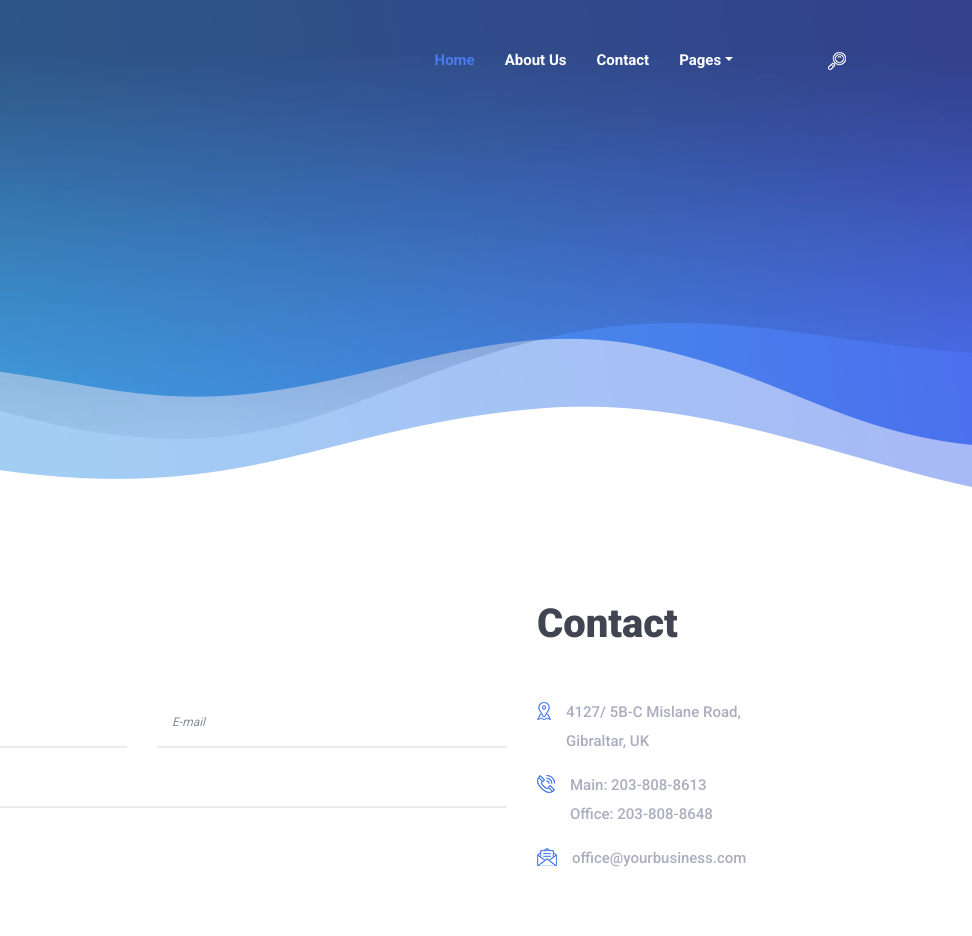
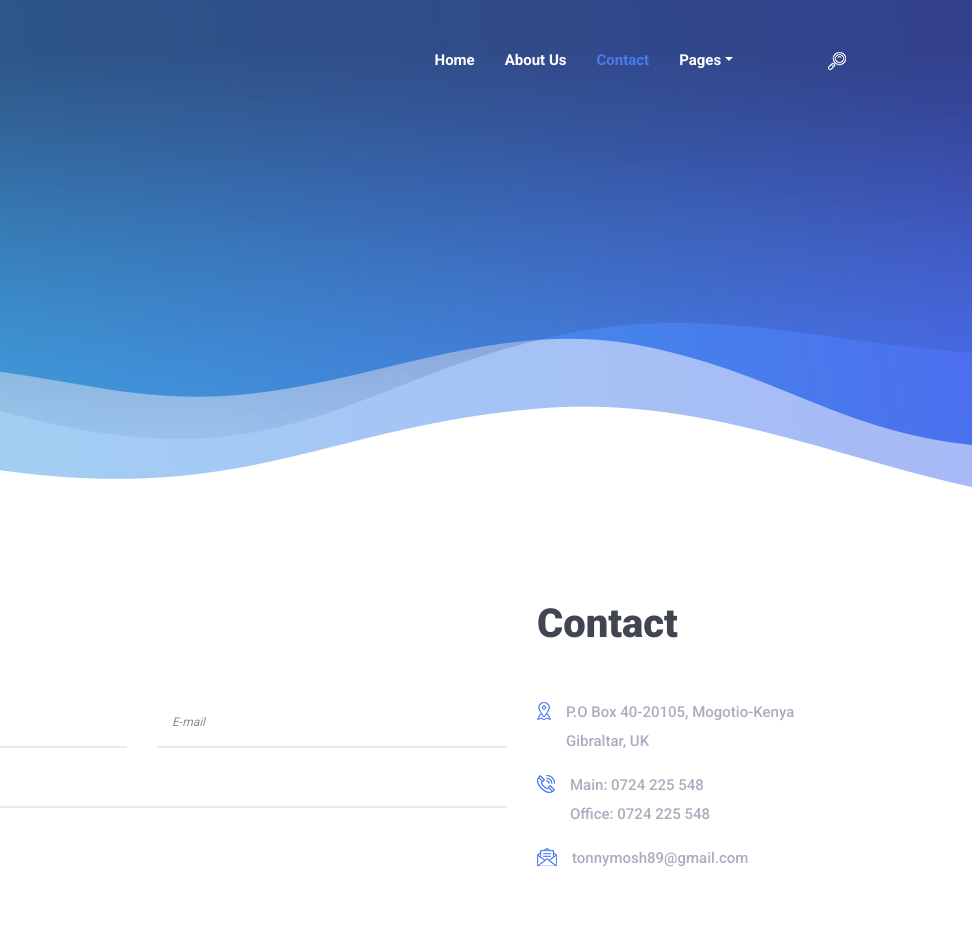
Before and after one commit to ssolutionske/mosh, a plain HTML site: page contact.html in a window 1280 px wide. Shown: the top 936 px of the page, 308-1280 px from the left. Drawn offline with Linux system fonts and the light colour scheme; some packages are replaced by stand-ins of ours.

Commit message:
Initial settup

```diff
--- a/contact.html
+++ b/contact.html
@@ -44,12 +44,12 @@
 
                             <div class="collapse navbar-collapse justify-content-end" id="mosh-navbar">
                                 <ul class="navbar-nav animated" id="nav">
-                                    <li class="nav-item active"><a class="nav-link" href="index.html">Home</a></li>
+                                    <li class="nav-item"><a class="nav-link" href="index.html">Home</a></li>
                                     <li class="nav-item"><a class="nav-link" href="about.html">About Us</a></li>
                                     <!-- <li class="nav-item"><a class="nav-link" href="services.html">Services</a></li> -->
                                     <!-- <li class="nav-item"><a class="nav-link" href="portfolio.html">Portfolio</a></li> -->
                                     <!-- <li class="nav-item"><a class="nav-link" href="blog.html">Blog</a></li> -->
-                                    <li class="nav-item"><a class="nav-link" href="contact.html">Contact</a></li>
+                                    <li class="nav-item active"><a class="nav-link" href="contact.html">Contact</a></li>
                                     <li class="nav-item dropdown">
                                         <a class="nav-link dropdown-toggle" href="#" id="moshDropdown" role="button" data-toggle="dropdown" aria-haspopup="true" aria-expanded="false">Pages</a>
                                         <div class="dropdown-menu" aria-labelledby="moshDropdown">
@@ -145,19 +145,19 @@
                             <div class="contact-icon mr-15">
                                 <img src="img/core-img/map.png" alt="">
                             </div>
-                            <p>4127/ 5B-C Mislane Road,<br> Gibraltar, UK</p>
+                            <p>P.O Box 40-20105, Mogotio-Kenya<br> Gibraltar, UK</p>
                         </div>
                         <div class="single-contact-info d-flex">
                             <div class="contact-icon mr-15">
                                 <img src="img/core-img/call.png" alt="">
                             </div>
-                            <p>Main: 203-808-8613 <br> Office: 203-808-8648</p>
+                            <p>Main: 0724 225 548 <br> Office: 0724 225 548</p>
                         </div>
                         <div class="single-contact-info d-flex">
                             <div class="contact-icon mr-15">
                                 <img src="img/core-img/message.png" alt="">
                             </div>
-                            <p>office@yourbusiness.com</p>
+                            <p>tonnymosh89@gmail.com</p>
                         </div>
                         <div class="contact-social-info mt-50">
                             <a href="#"><i class="fa fa-pinterest" aria-hidden="true"></i></a>
```
Also changed, not shown: about.html (+2 -2 lines).
